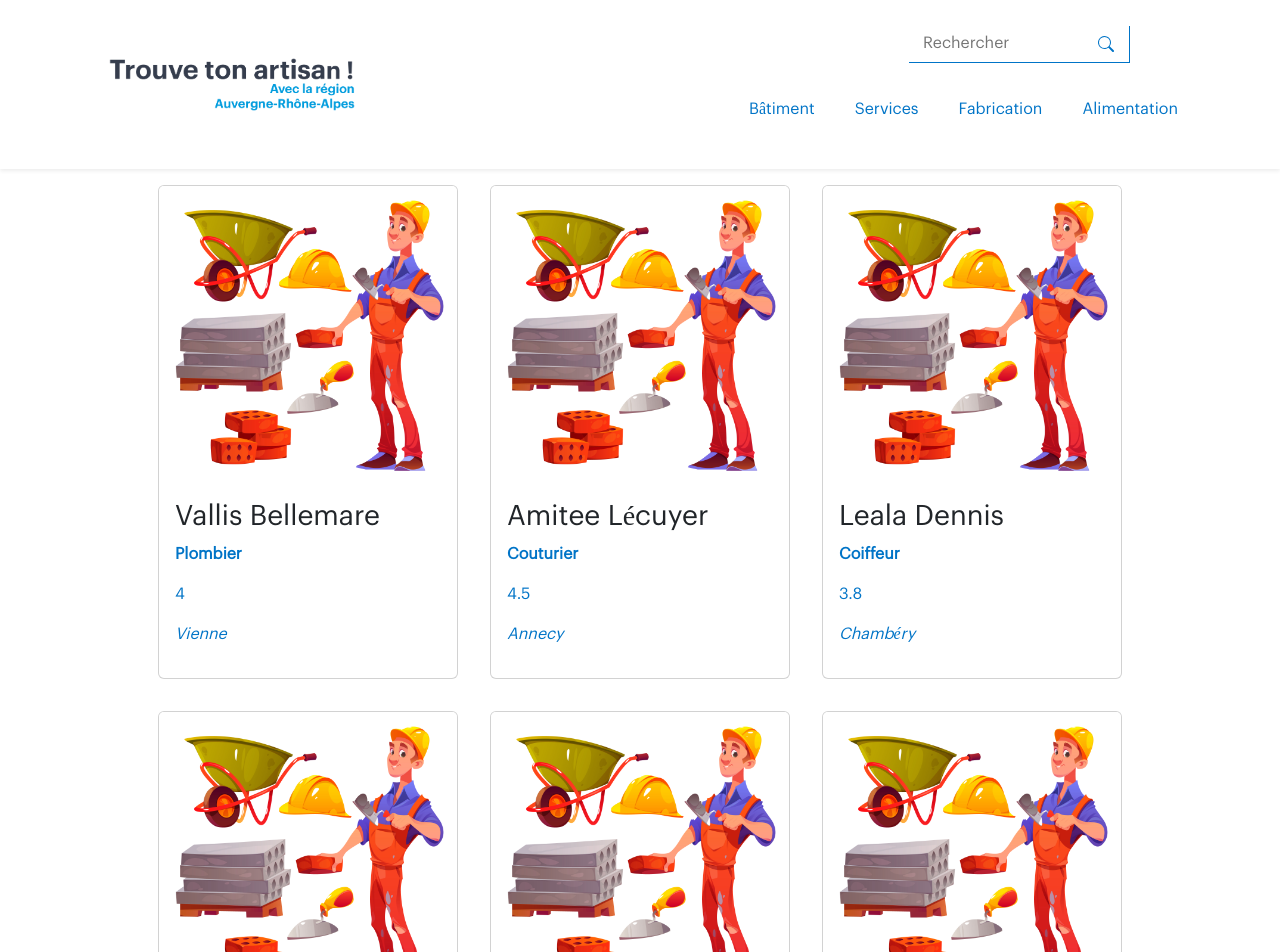
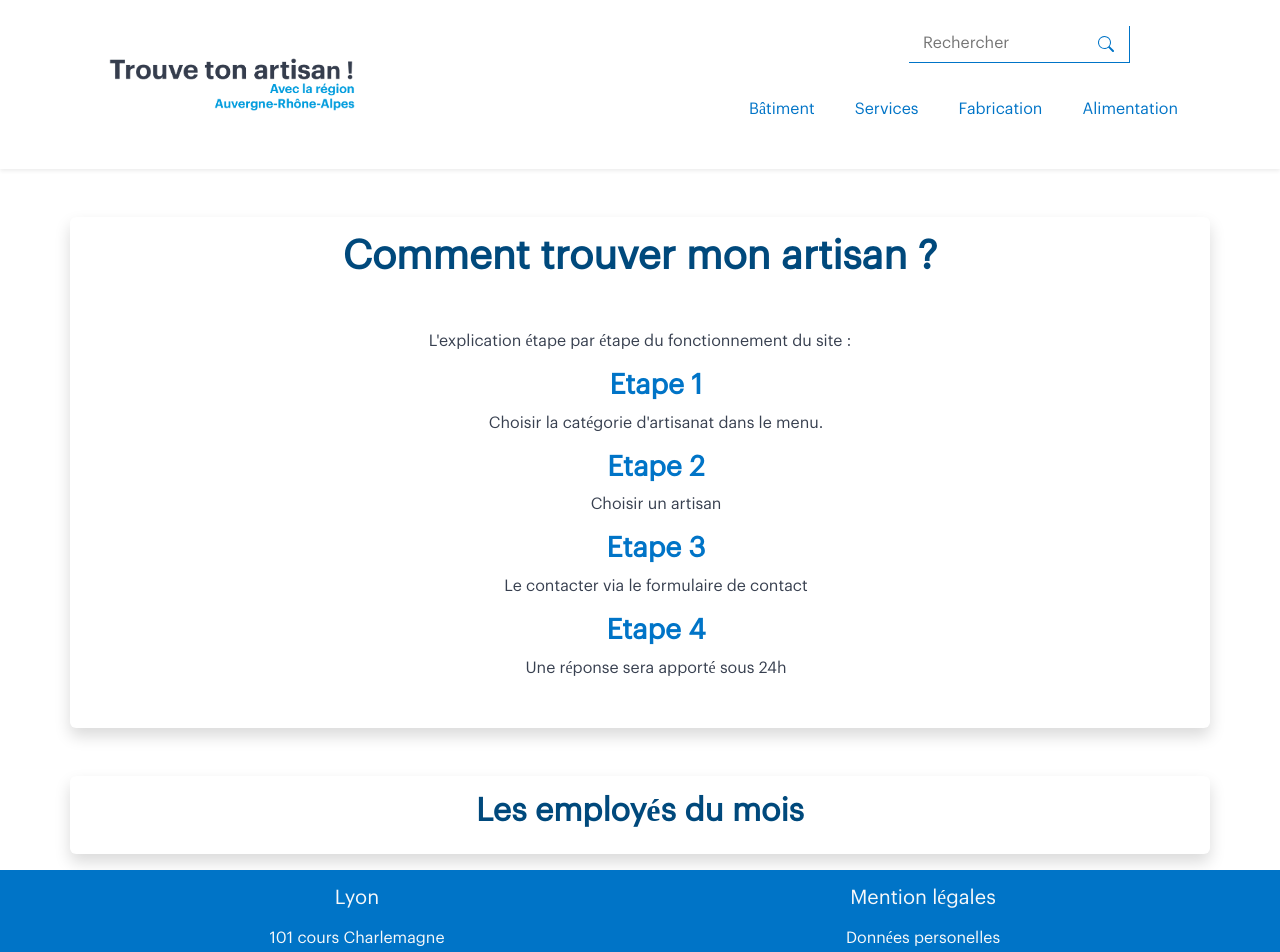
Before and after one commit to Dada-nol/TrouveTonArtisan, a React (Create React App) app: page / in a window 1280 px wide. Shown: the top 952 px of the page. Built offline with nearby package versions, Linux system fonts and the light colour scheme.

Commit message:
add home structure

```diff
--- a/src/Components/Pages/Home.jsx
+++ b/src/Components/Pages/Home.jsx
@@ -1,14 +1,38 @@
-import CardList from "../CardList";
-
 const Home = () => {
   return (
     <>
-      {/* <header>
-        <NavBar></NavBar>
-      </header> */}
-      <main>
-        <CardList></CardList>
-      </main>
+      <section className="container shadow p-3 mt-5 mb-5 bg-body rounded">
+        <div className="step">
+          <h1 className="fw-bold mb-5">Comment trouver mon artisan ?</h1>
+          <p>L'explication étape par étape du fonctionnement du site : </p>
+
+          <ul>
+            <li>
+              <h3 className="fw-bold">Etape 1</h3>
+              <p>Choisir la catégorie d'artisanat dans le menu.</p>
+            </li>
+            <li>
+              <h3 className="fw-bold">Etape 2</h3>
+              <p>Choisir un artisan</p>
+            </li>
+            <li>
+              <h3 className="fw-bold">Etape 3</h3>
+              <p>Le contacter via le formulaire de contact</p>
+            </li>
+            <li>
+              <h3 className="fw-bold">Etape 4</h3>
+              <p>Une réponse sera apporté sous 24h</p>
+            </li>
+          </ul>
+        </div>
+      </section>
+
+      <section className="container shadow p-3 mt-3 mb-3 bg-body rounded">
+        <div className="row">
+          <h2 className="fw-bold">Les employés du mois</h2>
+          <div>{/* mettre les employé du mois ici */}</div>
+        </div>
+      </section>
     </>
   );
 };
--- a/src/Css/style.css
+++ b/src/Css/style.css
@@ -6,4 +6,32 @@
   color: #0074c7;
 }
 
+.step li,
+.step p {
+  display: flex;
+  flex-direction: column;
+  justify-content: center;
+  align-items: center;
+  color: #384050;
+}
+.step h1 {
+  display: flex;
+  flex-direction: column;
+  justify-content: center;
+  align-items: center;
+  color: #00497c;
+  font-weight: bolder;
+}
+.step h3 {
+  color: #0074c7;
+}
+
+h2 {
+  display: flex;
+  flex-direction: column;
+  justify-content: center;
+  align-items: center;
+  color: #00497c;
+}
+
 /*# sourceMappingURL=style.css.map */
--- a/src/Sass/style.scss
+++ b/src/Sass/style.scss
@@ -4,6 +4,13 @@ $Bleu-fonce: #00497c;
 $Gris: #384050;
 $Rouge: #cd2c2e;
 $Vert: #82b864;
+
+@mixin flex {
+  display: flex;
+  flex-direction: column;
+  justify-content: center;
+  align-items: center;
+}
 
 .card {
   padding: 0;
@@ -12,3 +19,23 @@ $Vert: #82b864;
     color: $Bleu-clair;
   }
 }
+
+.step {
+  li,
+  p {
+    @include flex;
+    color: $Gris;
+  }
+  h1 {
+    @include flex;
+    color: $Bleu-fonce;
+  }
+  h3 {
+    color: $Bleu-clair;
+  }
+}
+
+h2 {
+  @include flex;
+  color: $Bleu-fonce;
+}
```
Also changed, not shown: 1 other file (tests, documents, lock files or other folders).
